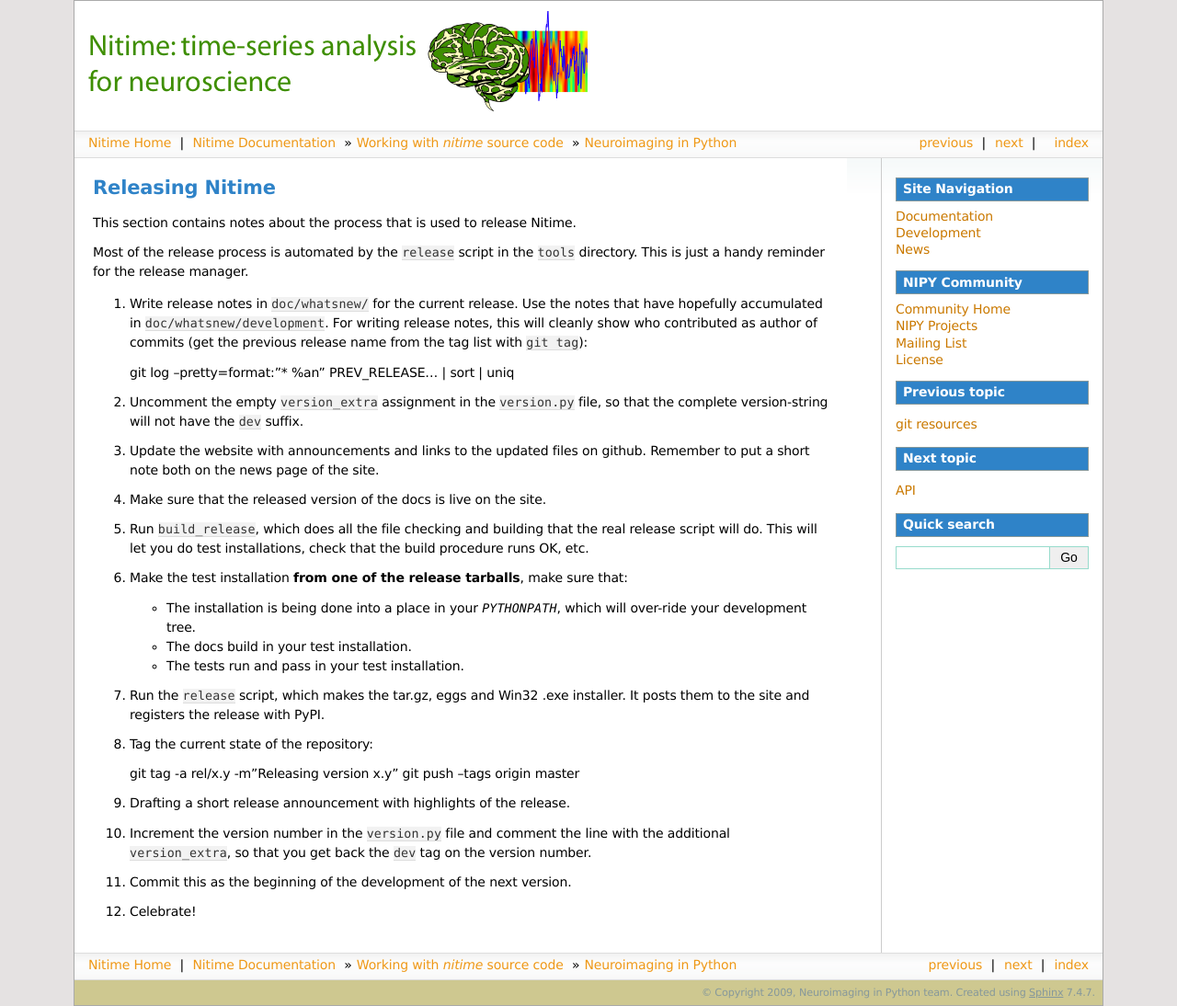
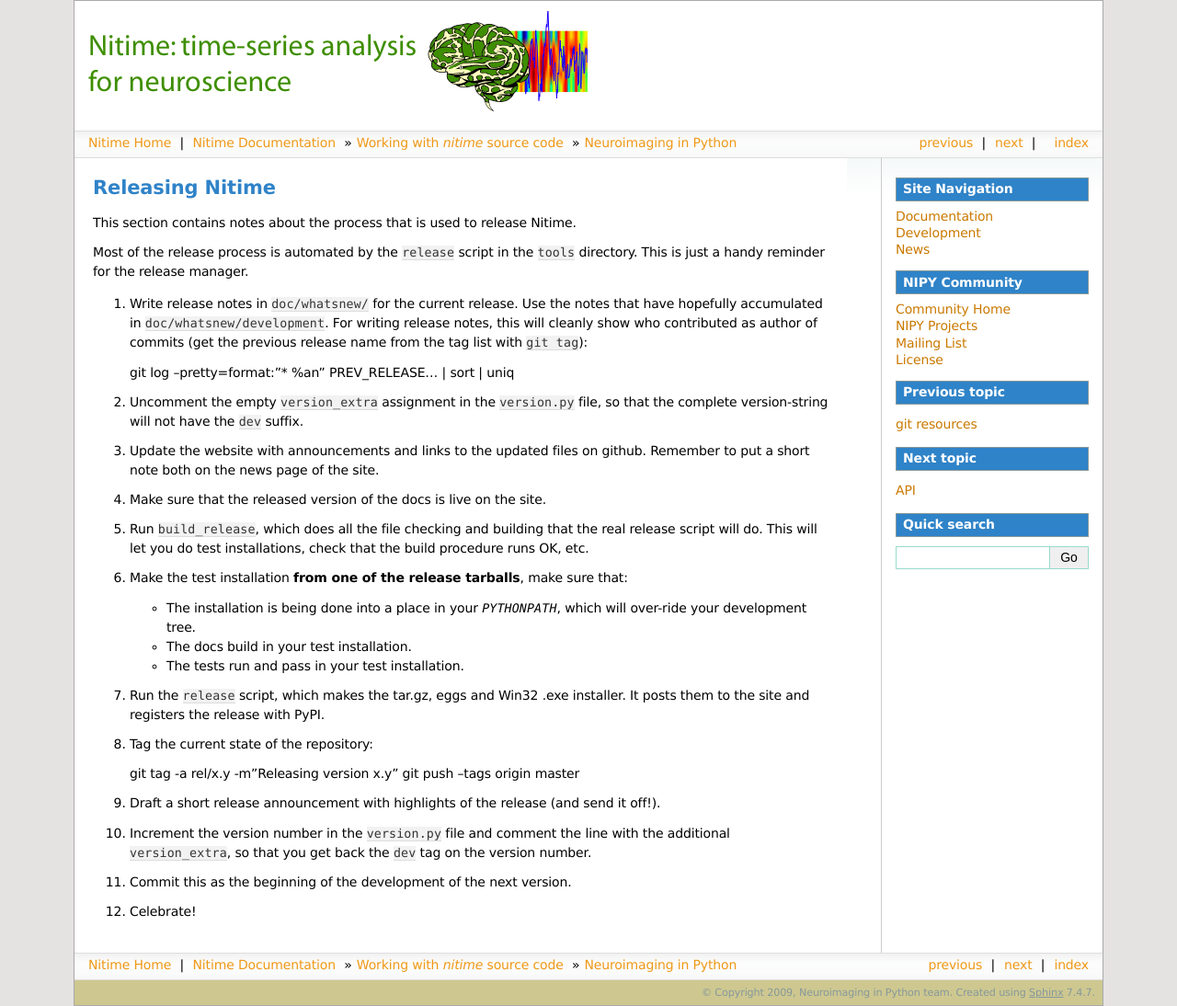
Before and after one commit to nipy/nitime, a Sphinx documentation site: the page built from doc/devel/how_to_release.rst, in a window 1280 px wide. Shown: the whole page at 92% size. Built offline with Sphinx 7.4.7, drawn with Linux system fonts in a browser that asks for light colours; formulas are drawn with MathJax 3; pages that are not in the unit, such as notebooks, are missing from menus; the version number could not be read and is left out.

Commit message:
DOC + BF: build_release shouldn't be version specific. Small doc-fixes.

```diff
--- a/doc/devel/how_to_release.rst
+++ b/doc/devel/how_to_release.rst
@@ -47,7 +47,8 @@
    git tag -a rel/x.y -m"Releasing version x.y"
    git push --tags origin master
 
-#. Drafting a short release announcement with highlights of the release.
+#. Draft a short release announcement with highlights of the release (and send
+   it off!).
 
 #. Increment the version number in the :file:`version.py` file and comment the
    line with the additional ``version_extra``, so that you get back the ``dev``
```
Also changed, not shown: 2 other files.
